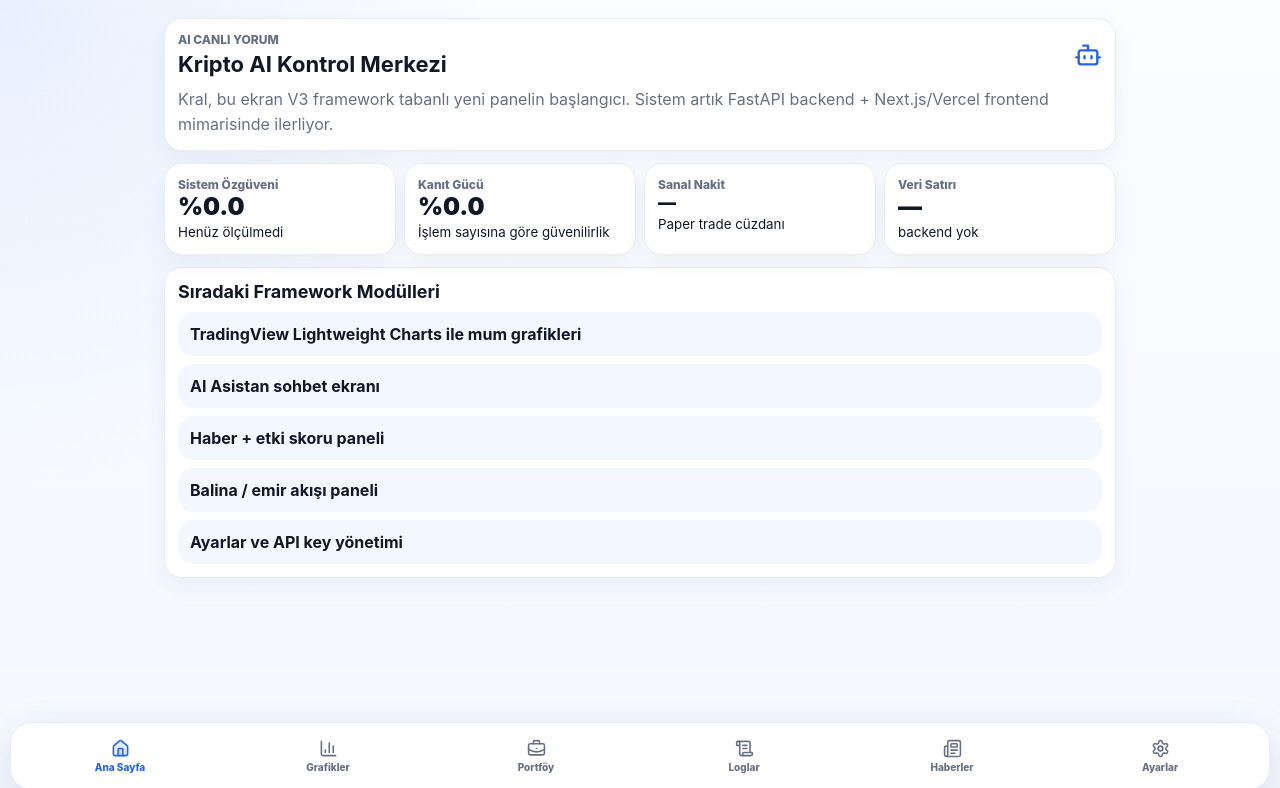
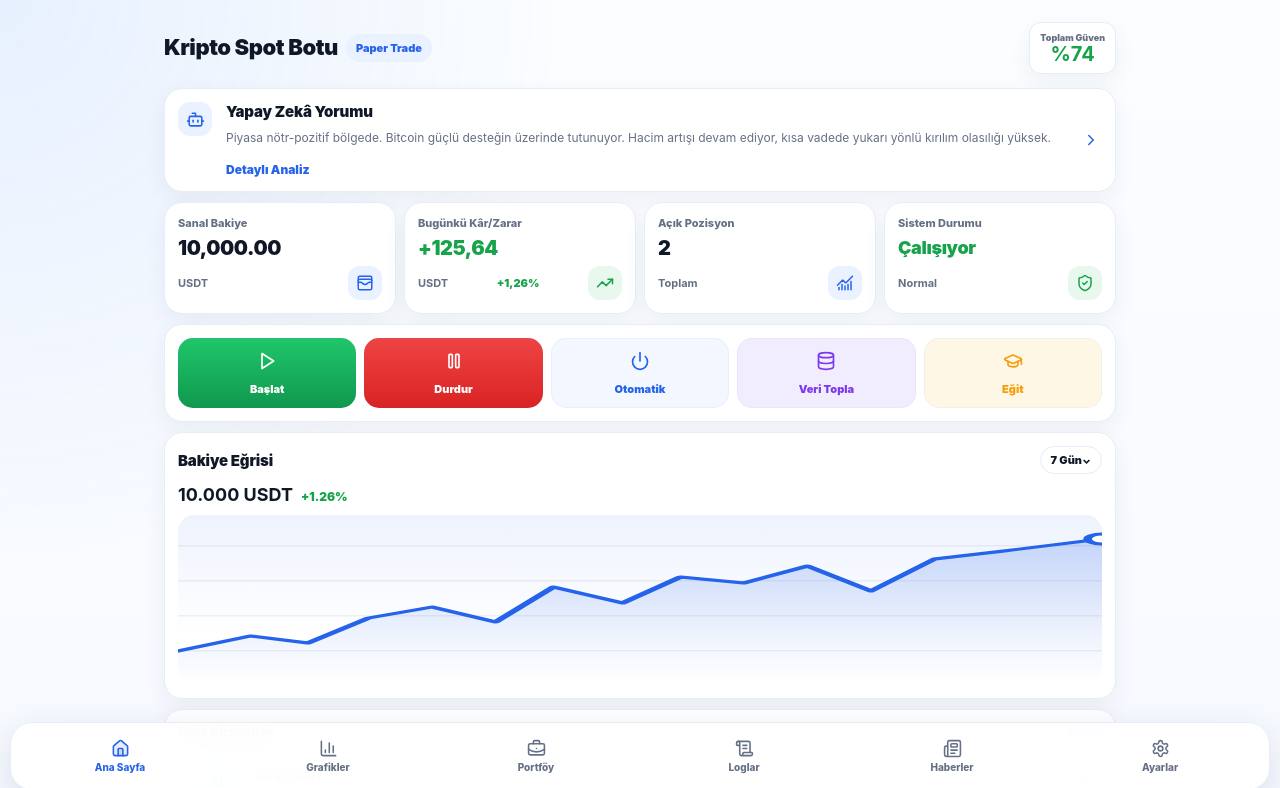
Before and after one commit to mehmetdem2005/Yeni-, a Next.js app in the folder frontend/: page / in a window 1280 px wide. Shown: the top 788 px of the page. Built offline with nearby package versions, Linux system fonts and the light colour scheme; no server answers.

Commit message:
Rebuild home dashboard to match white target mockup

```diff
--- a/frontend/app/page.tsx
+++ b/frontend/app/page.tsx
@@ -1,9 +1,14 @@
-import { Bot } from 'lucide-react';
+import { ChartNoAxesCombined, ShieldCheck, TrendingUp, WalletCards } from 'lucide-react';
+import { AiSummaryCard } from '@/components/AiSummaryCard';
+import { DashboardActionStrip } from '@/components/DashboardActionStrip';
+import { EquityPreviewCard } from '@/components/EquityPreviewCard';
 import { MobileNav } from '@/components/MobileNav';
+import { SignalListCard } from '@/components/SignalListCard';
 import { apiGet } from '@/lib/api';
 
 type StatusResponse = {
   db_rows?: number;
+  latest_signals?: Array<{ symbol?: string; decision?: string; score?: number; created_at?: string }>;
   trade_stats?: { closed_count?: number; open_count?: number; win_rate?: number; total_pnl?: number };
   wallet?: { cash?: number; starting_balance?: number };
   system_confidence?: { system_confidence?: number; status?: string; explanation?: string };
@@ -11,13 +16,13 @@ type StatusResponse = {
 };
 
 function pct(value?: number) {
-  if (value === undefined || value === null) return '—';
-  return `%${(value * 100).toFixed(1)}`;
+  if (value === undefined || value === null) return '%0';
+  return `%${Math.round(value * 100)}`;
 }
 
 function money(value?: number) {
-  if (value === undefined || value === null) return '—';
-  return `${value.toLocaleString('tr-TR', { maximumFractionDigits: 2 })} USDT`;
+  if (value === undefined || value === null) return '10,000.00';
+  return Number(value).toLocaleString('tr-TR', { minimumFractionDigits: 2, maximumFractionDigits: 2 });
 }
 
 async function getStatus(): Promise<StatusResponse | null> {
@@ -30,64 +35,57 @@ async function getStatus(): Promise<StatusResponse | null> {
 
 export default async function HomePage() {
   const status = await getStatus();
-  const confidence = status?.system_confidence?.system_confidence ?? 0;
-  const closed = status?.trade_stats?.closed_count ?? 0;
-  const proof = Math.min(closed / 100, 1);
+  const confidence = status?.system_confidence?.system_confidence ?? 0.74;
+  const pnl = status?.trade_stats?.total_pnl ?? 125.64;
+  const pnlPositive = pnl >= 0;
+  const openCount = status?.trade_stats?.open_count ?? 2;
 
   return (
     <main className="app-shell">
-      <section className="card" style={{ display: 'grid', gap: 10 }}>
-        <div style={{ display: 'flex', alignItems: 'center', justifyContent: 'space-between', gap: 12 }}>
-          <div>
-            <div style={{ color: 'var(--muted)', fontSize: 12, fontWeight: 800 }}>AI CANLI YORUM</div>
-            <h1 style={{ margin: '4px 0 0', fontSize: 22 }}>Kripto AI Kontrol Merkezi</h1>
-          </div>
-          <Bot size={28} color="var(--primary)" />
+      <header className="page-title-row">
+        <div style={{ display: 'flex', alignItems: 'center', gap: 8, minWidth: 0 }}>
+          <h1 className="page-title">Kripto Spot Botu</h1>
+          <span className="chip">Paper Trade</span>
         </div>
-        <p style={{ margin: 0, color: 'var(--muted)', lineHeight: 1.55 }}>
-          Kral, bu ekran V3 framework tabanlı yeni panelin başlangıcı. Sistem artık FastAPI backend + Next.js/Vercel frontend mimarisinde ilerliyor.
-        </p>
-      </section>
+        <div className="confidence-badge">
+          <span>Toplam Güven</span>
+          <b>{pct(confidence)}</b>
+        </div>
+      </header>
 
-      <section className="compact-grid" style={{ marginTop: 12 }}>
-        <div className="card">
-          <div style={{ color: 'var(--muted)', fontSize: 12, fontWeight: 800 }}>Sistem Özgüveni</div>
-          <div style={{ fontSize: 24, fontWeight: 900 }}>{pct(confidence)}</div>
-          <small>{closed === 0 ? 'Henüz ölçülmedi' : `${closed} kapanmış işlem`}</small>
-        </div>
-        <div className="card">
-          <div style={{ color: 'var(--muted)', fontSize: 12, fontWeight: 800 }}>Kanıt Gücü</div>
-          <div style={{ fontSize: 24, fontWeight: 900 }}>{pct(proof)}</div>
-          <small>İşlem sayısına göre güvenilirlik</small>
-        </div>
-        <div className="card">
-          <div style={{ color: 'var(--muted)', fontSize: 12, fontWeight: 800 }}>Sanal Nakit</div>
-          <div style={{ fontSize: 18, fontWeight: 900 }}>{money(status?.wallet?.cash)}</div>
-          <small>Paper trade cüzdanı</small>
-        </div>
-        <div className="card">
-          <div style={{ color: 'var(--muted)', fontSize: 12, fontWeight: 800 }}>Veri Satırı</div>
-          <div style={{ fontSize: 24, fontWeight: 900 }}>{status?.db_rows ?? '—'}</div>
-          <small>{status?.database?.backend ?? 'backend yok'}</small>
-        </div>
-      </section>
+      <div style={{ display: 'grid', gap: 10 }}>
+        <AiSummaryCard text={status?.system_confidence?.explanation} />
 
-      <section className="card" style={{ marginTop: 12 }}>
-        <h2 style={{ margin: '0 0 10px', fontSize: 18 }}>Sıradaki Framework Modülleri</h2>
-        <div style={{ display: 'grid', gap: 8 }}>
-          {[
-            'TradingView Lightweight Charts ile mum grafikleri',
-            'AI Asistan sohbet ekranı',
-            'Haber + etki skoru paneli',
-            'Balina / emir akışı paneli',
-            'Ayarlar ve API key yönetimi',
-          ].map((item) => (
-            <div key={item} style={{ padding: 12, background: 'var(--surface-soft)', borderRadius: 16, fontWeight: 700 }}>
-              {item}
-            </div>
-          ))}
-        </div>
-      </section>
+        <section className="compact-grid">
+          <article className="card kpi-card">
+            <div className="kpi-label">Sanal Bakiye</div>
+            <div className="kpi-value">{money(status?.wallet?.cash)}</div>
+            <div className="kpi-foot"><span>USDT</span><span className="icon-tile"><WalletCards size={18} /></span></div>
+          </article>
+
+          <article className="card kpi-card">
+            <div className="kpi-label">Bugünkü Kâr/Zarar</div>
+            <div className="kpi-value" style={{ color: pnlPositive ? 'var(--good)' : 'var(--bad)' }}>{pnlPositive ? '+' : ''}{money(Math.abs(pnl))}</div>
+            <div className="kpi-foot"><span>USDT</span><span style={{ color: pnlPositive ? 'var(--good)' : 'var(--bad)', fontWeight: 900 }}>+1,26%</span><span className="icon-tile" style={{ color: 'var(--good)', background: 'var(--good-soft)' }}><TrendingUp size={18} /></span></div>
+          </article>
+
+          <article className="card kpi-card">
+            <div className="kpi-label">Açık Pozisyon</div>
+            <div className="kpi-value">{openCount}</div>
+            <div className="kpi-foot"><span>Toplam</span><span className="icon-tile"><ChartNoAxesCombined size={18} /></span></div>
+          </article>
+
+          <article className="card kpi-card">
+            <div className="kpi-label">Sistem Durumu</div>
+            <div className="kpi-value" style={{ color: 'var(--good)', fontSize: 18 }}>Çalışıyor</div>
+            <div className="kpi-foot"><span>Normal</span><span className="icon-tile" style={{ color: 'var(--good)', background: 'var(--good-soft)' }}><ShieldCheck size={18} /></span></div>
+          </article>
+        </section>
+
+        <DashboardActionStrip />
+        <EquityPreviewCard cash={status?.wallet?.cash ?? 10000} pnl={pnl} />
+        <SignalListCard signals={status?.latest_signals} />
+      </div>
 
       <MobileNav active="/" />
     </main>
```
